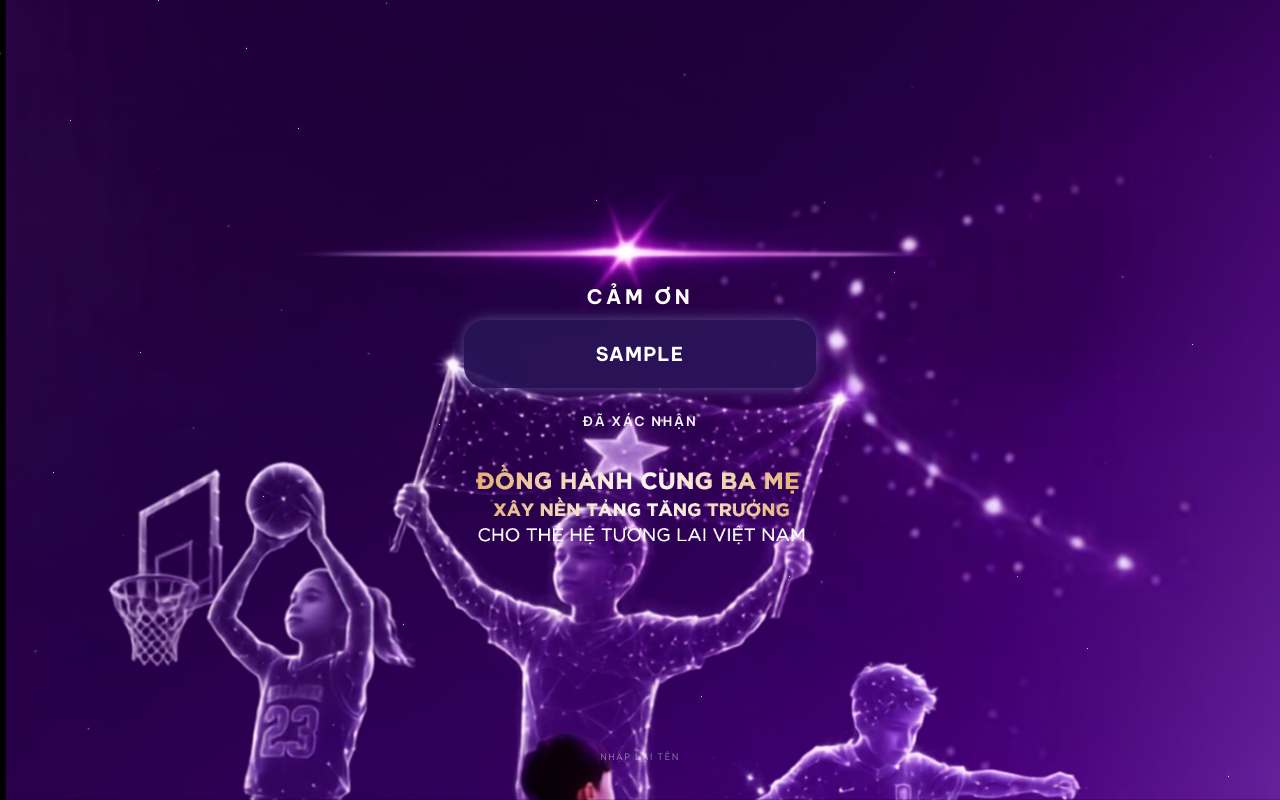
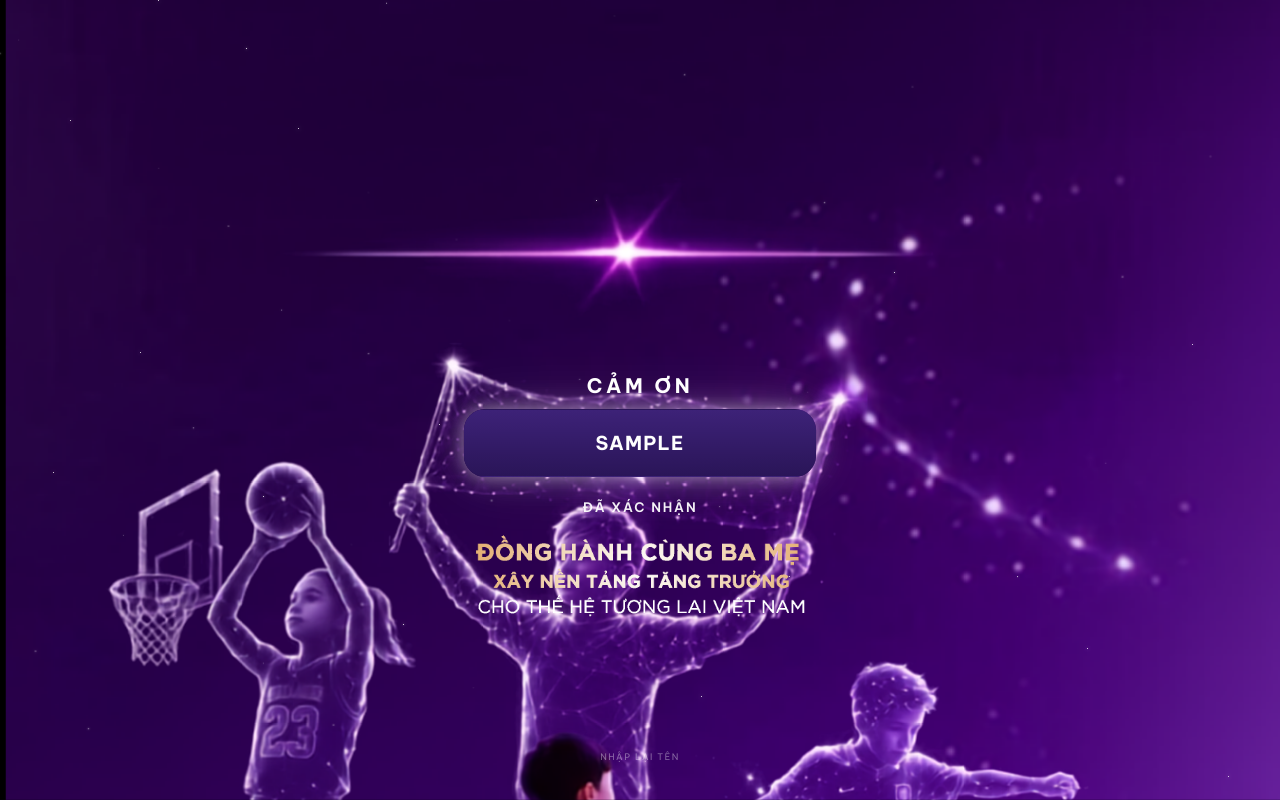
Before and after one commit to dongnnh2112work/Trinity-Abbott, a Next.js app in the folder Abbott/: page / in a window 1280 px wide. Both pictures are taken after typing "Sample" into the empty fields and a click on the button "XÁC NHẬN ĐỒNG HÀNH". Built offline with nearby package versions, Linux system fonts and the light colour scheme.

Commit message:
Match Scene 2 name box to Scene 1 white breath glow and ship layout tweaks.
Co-authored-by: Cursor <cursoragent@cursor.com>

```diff
--- a/Abbott/src/components/NameFrame.tsx
+++ b/Abbott/src/components/NameFrame.tsx
@@ -16,7 +16,7 @@ export function NameFrame({
 }: NameFrameProps) {
   const toneClass =
     tone === "glow"
-      ? "border-transparent bg-[#2a1458]/92 shadow-[0_0_14px_rgba(160,200,255,0.4)]"
+      ? "animate-breath-glow border-transparent bg-[linear-gradient(180deg,#3d2278_0%,#2a1558_100%)]"
       : "border-[#d4af37]/90 bg-[#1a0a3e]/55 shadow-[0_0_16px_rgba(212,175,55,0.18)]";
 
   return (
--- a/Abbott/src/components/Scene2.tsx
+++ b/Abbott/src/components/Scene2.tsx
@@ -10,6 +10,21 @@ type Scene2Props = {
   name: string;
   onBack?: () => void;
 };
+
+/**
+ * ====== SCENE 2 LAYOUT KNOBS (chỉnh tại đây) ======
+ * Đơn vị % chiều cao màn hình (iPhone 9:19 ≈ 390×823).
+ * - Tăng số → cụm text đi XUỐNG
+ * - Giảm số → cụm text đi LÊN
+ */
+const LAYOUT = {
+  /** Khoảng cách từ mép trên tới cụm Cảm ơn / Tên / Slogan */
+  clusterTopPct: 29,
+  /** Gap dưới khung tên → "Đã xác nhận" (px-ish via rem) */
+  confirmedMtRem: 0.8,
+  /** Gap dưới "Đã xác nhận" → slogan asset */
+  sloganMtRem: 0.3,
+} as const;
 
 export function Scene2({ name, onBack }: Scene2Props) {
   const fontSize = useMemo(() => {
@@ -31,7 +46,10 @@ export function Scene2({ name, onBack }: Scene2Props) {
     >
       <WhiteParticles count={48} />
 
-      <div className="relative z-[2] flex h-full w-full flex-col items-center px-[10%] pt-[22%]">
+      <div
+        className="relative z-[2] flex h-full w-full flex-col items-center px-[10%]"
+        style={{ paddingTop: `${LAYOUT.clusterTopPct}%` }}
+      >
         <div className="flex w-full max-w-[22rem] flex-col items-center gap-2">
           <p className="text-center text-[clamp(1rem,4vw,1.25rem)] font-bold uppercase tracking-[0.18em] text-white">
             Cảm ơn
@@ -46,11 +64,17 @@ export function Scene2({ name, onBack }: Scene2Props) {
             </p>
           </NameFrame>
 
-          <p className="mt-4 text-center text-[clamp(0.7rem,2.6vw,0.82rem)] font-semibold uppercase tracking-[0.14em] text-white/95">
+          <p
+            className="text-center text-[clamp(0.7rem,2.6vw,0.82rem)] font-semibold uppercase tracking-[0.14em] text-white/95"
+            style={{ marginTop: `${LAYOUT.confirmedMtRem}rem` }}
+          >
             Đã xác nhận
           </p>
 
-          <div className="mt-5 flex w-full justify-center">
+          <div
+            className="flex w-full justify-center"
+            style={{ marginTop: `${LAYOUT.sloganMtRem}rem` }}
+          >
             <Image
               src="/assets/scene2/slogan-crop.png"
               alt="Đồng hành cùng ba mẹ xây nền tảng tăng trưởng cho thế hệ tương lai Việt Nam"
```
